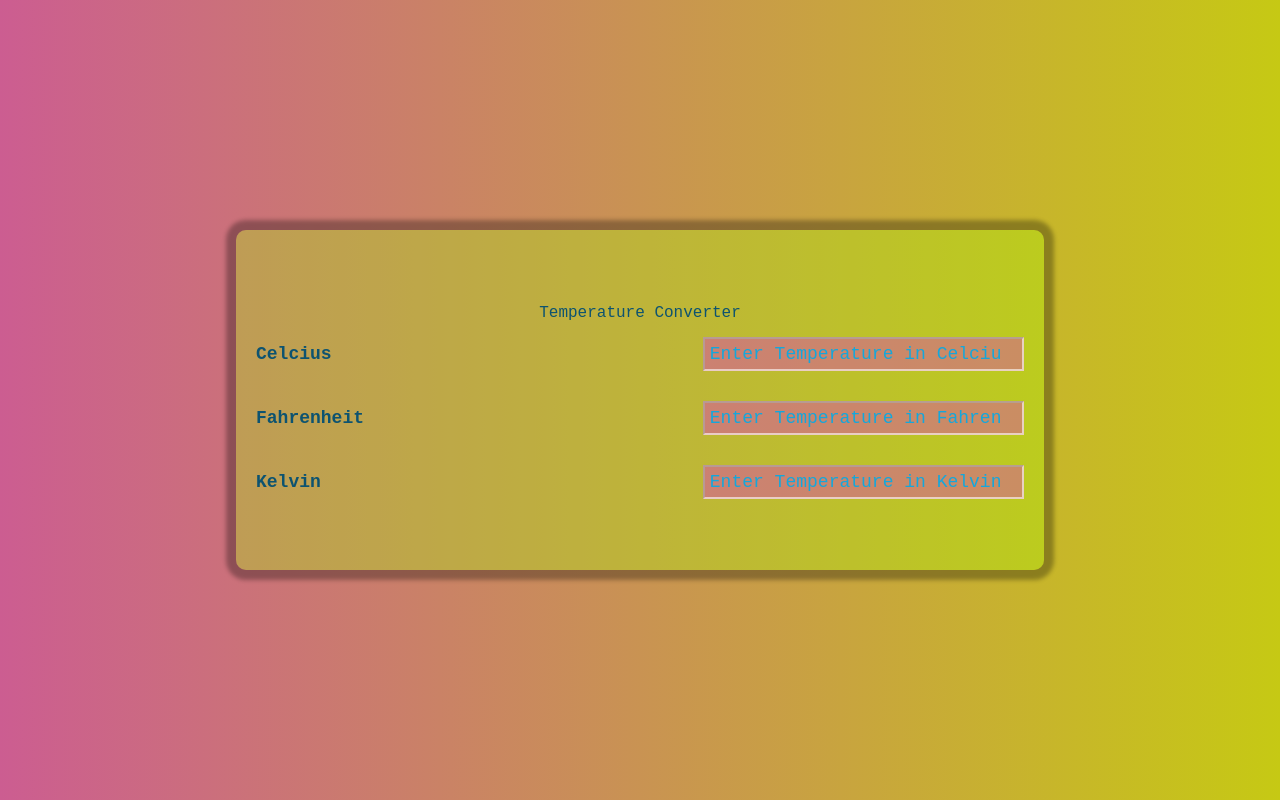
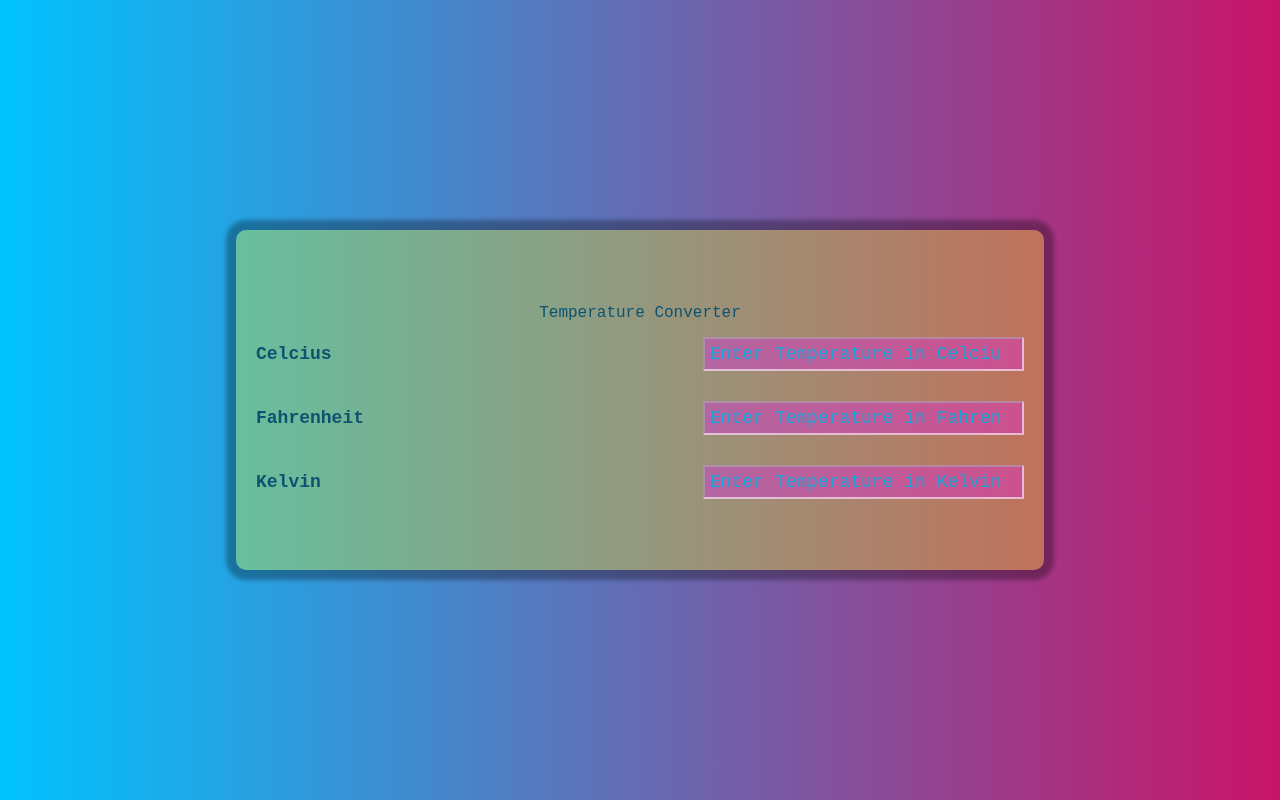
Before and after one commit to Raheema810/Temperature-Converter, a plain HTML site: page index.html in a window 1280 px wide. Drawn offline with Linux system fonts and the light colour scheme.

Commit message:
Update style.css

```diff
--- a/style.css
+++ b/style.css
@@ -4,13 +4,13 @@ body {
     justify-content: center;
     align-items: center;
     min-height: 100vh;
-    background: linear-gradient(90deg, rgb(204, 93, 145) 0%, rgb(198, 201, 20) 100%, rgb(255, 170, 0) 100%);
+    background: linear-gradient(90deg, rgb(0, 195, 255) 0%, rgb(201, 20, 104) 100%, rgb(255, 170, 0) 100%);
     font-family: monospace, sans-serif;
     color: #0d5370;
 }
 
 .container {
-    background: rgba(162, 255, 0, 0.3);
+    background: rgba(255, 255, 0, 0.3);
     padding: 20px;
     border-radius: 10px;
     box-shadow: 0 0 4px 10px rgba(0, 0, 0, 0.3);
```
